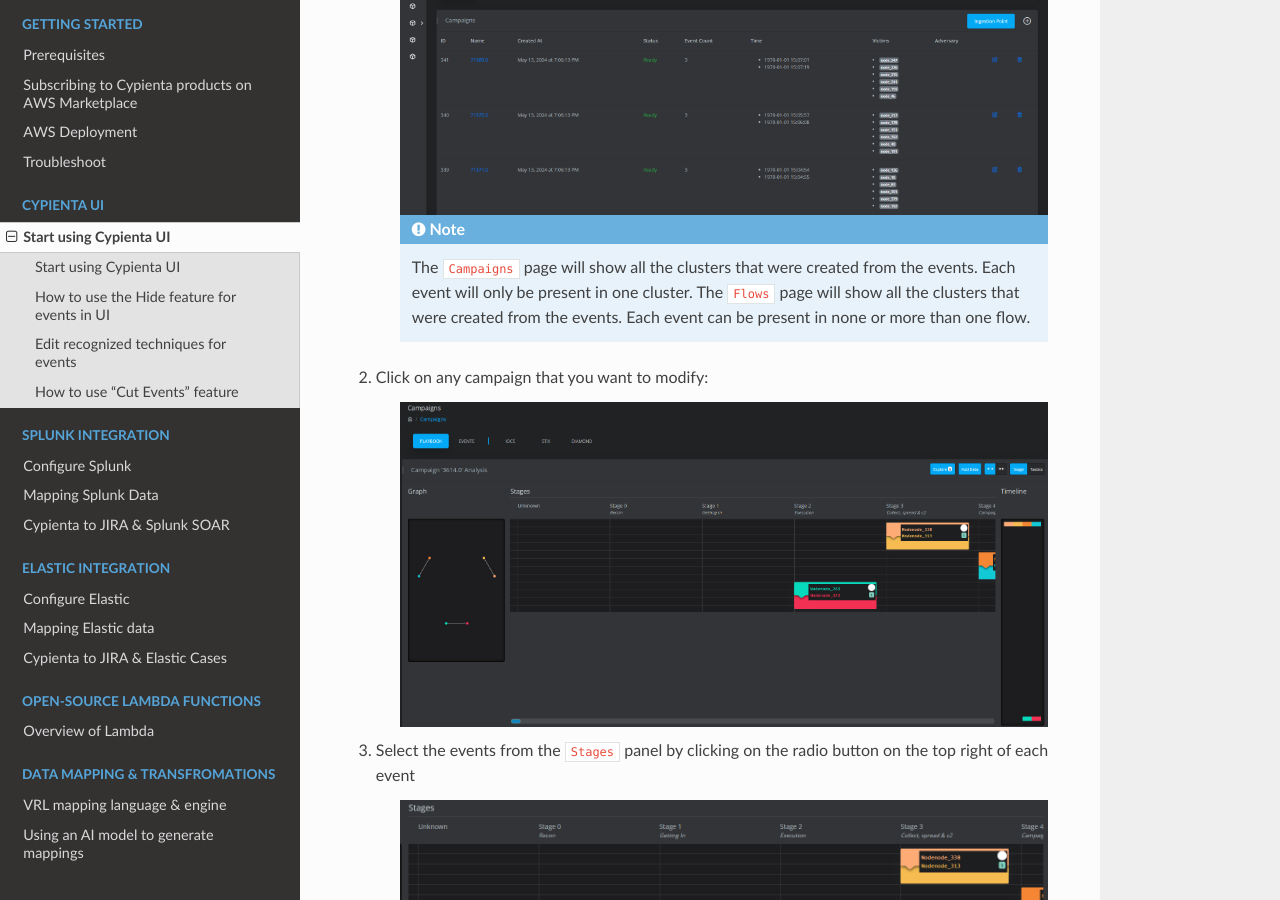
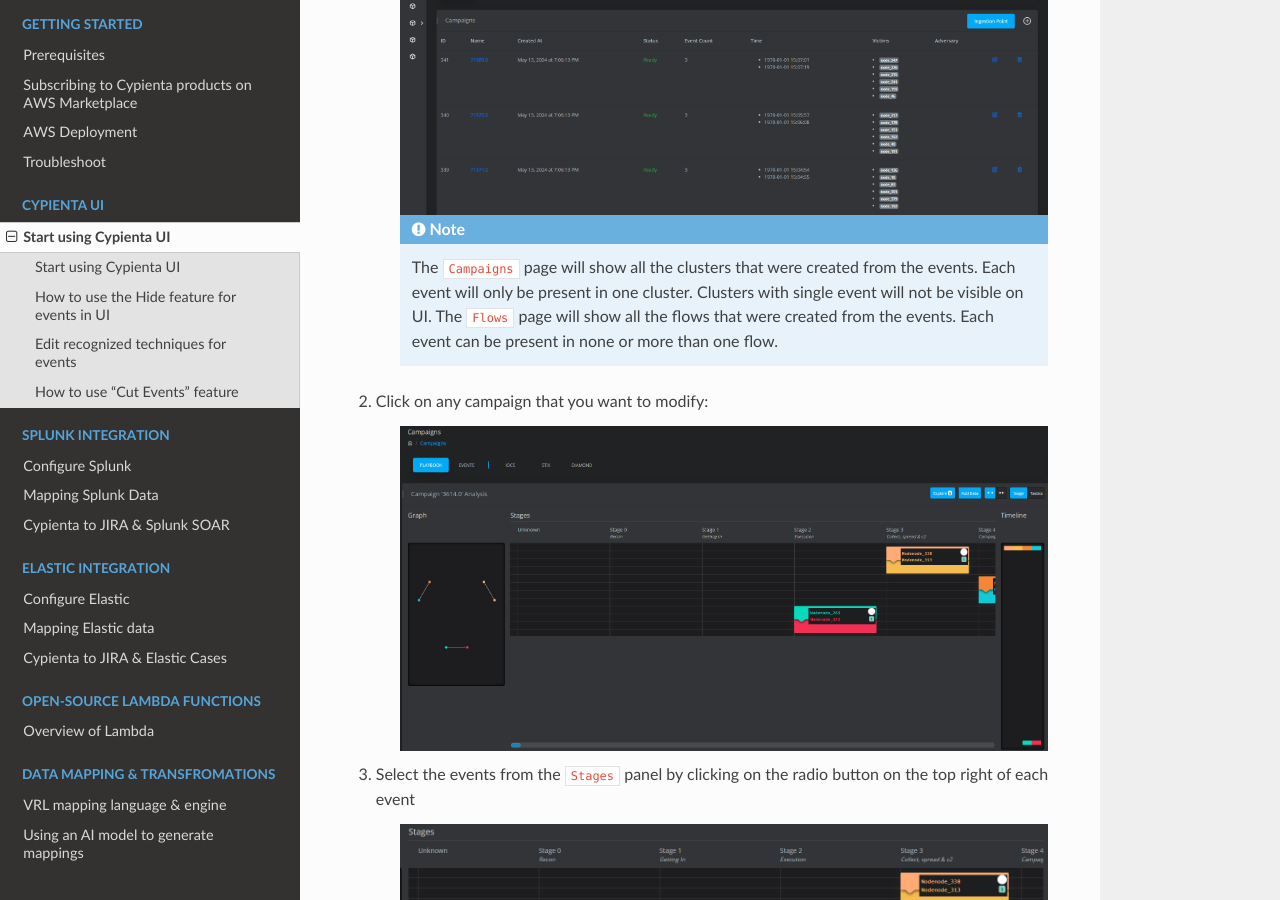
Before and after one commit to cypienta/docs, a Sphinx documentation site: the page built from docs/source/deploy_ui/start_using.rst, in a window 1280 px wide and 900 px high, scrolled down 1755 px. Built offline with Sphinx 7.4.7 and the Read the Docs theme 2.0.0, drawn with Linux system fonts in a browser that asks for light colours; pages that are not in the unit, such as notebooks, are missing from menus.

Commit message:
CD-53: update

```diff
--- a/docs/source/deploy_ui/start_using.rst
+++ b/docs/source/deploy_ui/start_using.rst
@@ -39,8 +39,8 @@
         :align: center
 
     .. note::
-        The ``Campaigns`` page will show all the clusters that were created from the events. Each event will only be present in one cluster.
-        The ``Flows`` page will show all the clusters that were created from the events. Each event can be present in none or more than one flow.
+        The ``Campaigns`` page will show all the clusters that were created from the events. Each event will only be present in one cluster. Clusters with single event will not be visible on UI.
+        The ``Flows`` page will show all the flows that were created from the events. Each event can be present in none or more than one flow.
 
 2. Click on any campaign that you want to modify:
 
```
